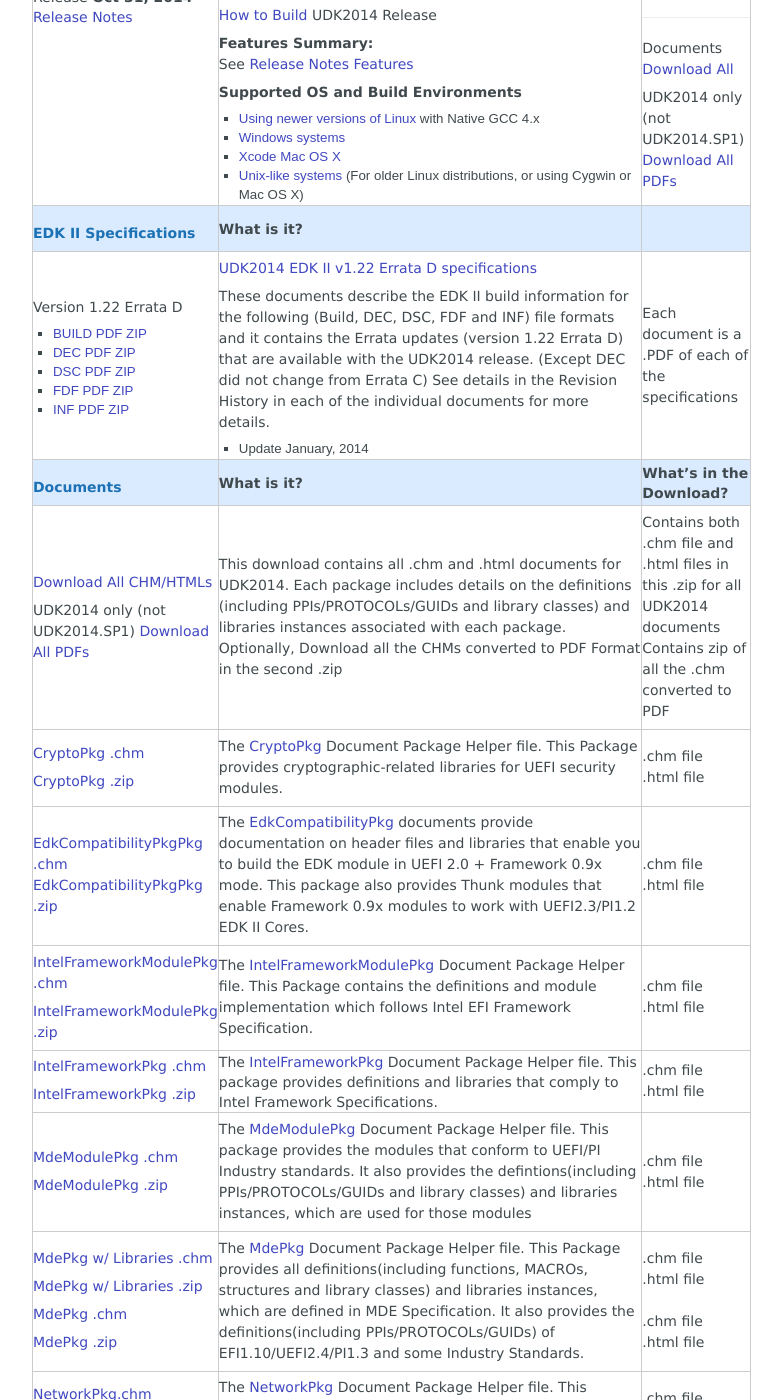
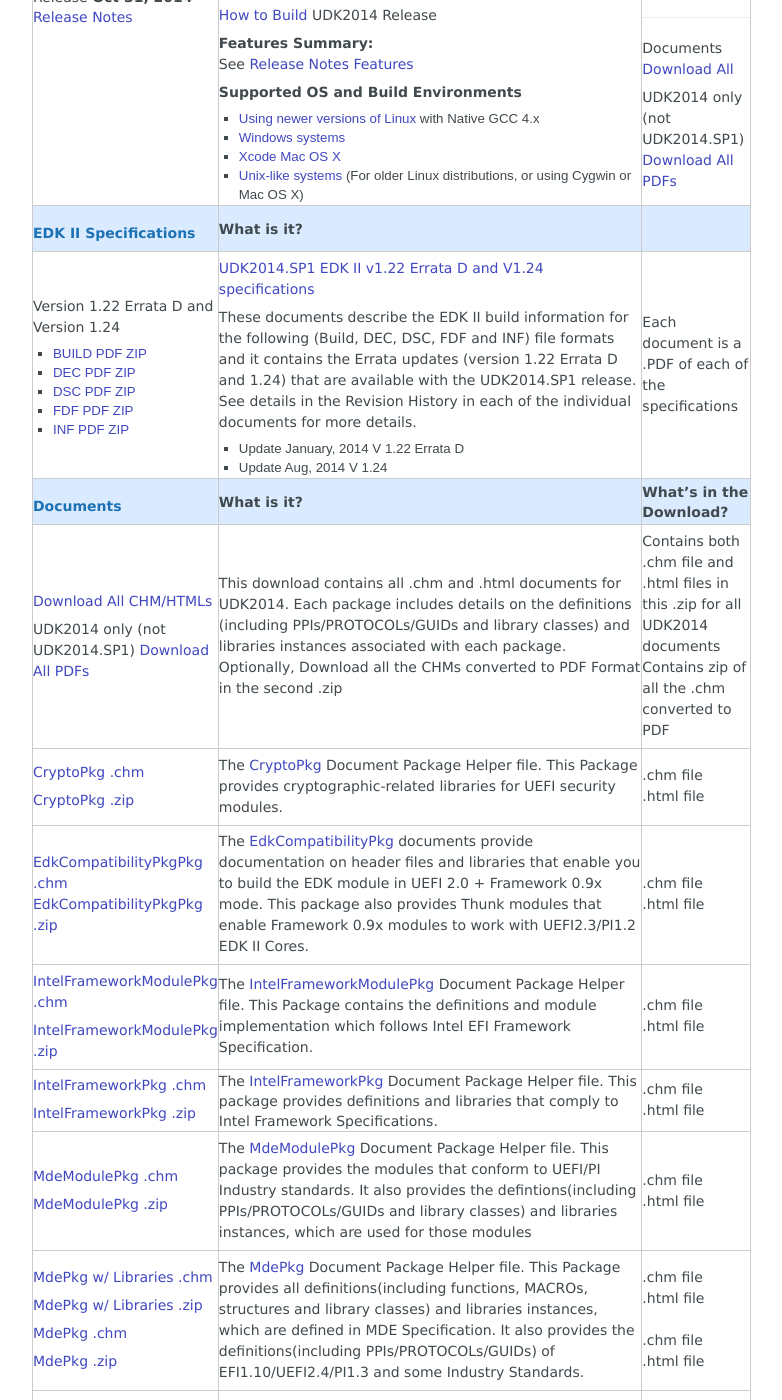
Before and after one commit to tianocore/tianocore.github.io, a Jekyll site: the page built from udk2014/index.md, in a window 1280 px wide and 1400 px high, scrolled down 560 px. Shown: the whole window, without its empty margins (258-1040 px from the left). Built offline with Jekyll 4.4.1, drawn with Linux system fonts in a browser that asks for light colours; nearby versions of some CDN libraries; some of the changed text lies outside the part shown.

Commit message:
Update for Spec for UDK2014.SP1

```diff
--- a/udk2014/index.md
+++ b/udk2014/index.md
@@ -80,20 +80,21 @@ If you have questions please email the [Edk2 Devel Mail list](mailto:edk2-devel@
   </tr>
 
   <tr>
-    <td><p>Version 1.22 Errata D</p>
+    <td><p>Version 1.22 Errata D and Version 1.24 </p>
       <ul>
         <li><a class="externallink" href="{{edk2files}}/Specifications/Build_Spec_v1.22_Errata_D.pdf/download" rel="nofollow" title="{{edk2files}}/Specifications/Build_Spec_v1.22_Errata_D.pdf/download">BUILD PDF</a> <a class="externallink" href="{{edk2files}}/Specifications/Build_Spec_v1.22_Errata_D.zip/download" rel="nofollow" title="{{edk2files}}/Specifications/Build_Spec_v1.22_Errata_D.zip/download">ZIP</a> </li>
-        <li><a class="externallink" href="{{edk2files}}/Specifications/DEC_Spec_v1.22_Errata_C.pdf/download" rel="nofollow" title="{{edk2files}}/Specifications/DEC_Spec_v1.22_Errata_C.pdf/download">DEC PDF</a> <a class="externallink" href="{{edk2files}}/Specifications/DEC_Spec_v1.22_Errata_C.zip/download" rel="nofollow" title="{{edk2files}}/Specifications/DEC_Spec_v1.22_Errata_C.zip/download">ZIP</a></li>
+        <li><a class="externallink" href="{{edk2files}}/Specifications/DEC_Spec_1.24.pdf/download" rel="nofollow" title="{{edk2files}}/Specifications/DEC_Spec_1.24.pdf/download">DEC PDF</a> <a class="externallink" href="{{edk2files}}/Specifications/DEC_Spec_1.24.zip/download" rel="nofollow" title="{{edk2files}}/Specifications/DEC_Spec_1.24.zip/download">ZIP</a></li>
         <li><a class="externallink" href="{{edk2files}}/Specifications/DSC_Spec_v1.22_Errata_D.pdf/download" rel="nofollow" title="{{edk2files}}/Specifications/DSC_Spec_v1.22_Errata_D.pdf/download">DSC PDF</a> <a class="externallink" href="{{edk2files}}/Specifications/DSC_Spec_v1.22_Errata_D.zip/download" rel="nofollow" title="{{edk2files}}/Specifications/DSC_Spec_v1.22_Errata_D.zip/download">ZIP</a></li>
         <li><a class="externallink" href="{{edk2files}}/Specifications/FDF_Spec_v1.22_Errata_D.pdf/download" rel="nofollow" title="{{edk2files}}/Specifications/FDF_Spec_v1.22_Errata_D.pdf/download">FDF PDF</a>  <a class="externallink" href="{{edk2files}}/Specifications/FDF_Spec_v1.22_Errata_D.zip/download" rel="nofollow" title="{{edk2files}}/Specifications/FDF_Spec_v1.22_Errata_D.zip/download">ZIP</a></li>
-        <li><a class="externallink" href="{{edk2files}}/Specifications/INF_Spec_v1.22_Errata_D.pdf/download" rel="nofollow" title="{{edk2files}}/Specifications/INF_Spec_v1.22_Errata_D.pdf/download">INF PDF</a>  <a class="externallink" href="{{edk2files}}/Specifications/INF_Spec_v1.22_Errata_D.zip/download" rel="nofollow" title="{{edk2files}}/Specifications/INF_Spec_v1.22_Errata_D.zip/download">ZIP</a></li>
+        <li><a class="externallink" href="{{edk2files}}/Specifications/INF_Spec_1.24.pdf/download" rel="nofollow" title="{{edk2files}}/Specifications/INF_Spec_1.24.pdf/download">INF PDF</a>  <a class="externallink" href="{{edk2files}}/Specifications/INF_Spec_1.24.zip/download" rel="nofollow" title="{{edk2files}}/Specifications/INF_Spec_1.24.zip/download">ZIP</a></li>
       </ul>
     </td>
     <td>
-      <p><a href="{{wiki}}/EDK_II_Specifications" title="EDK_II_Specifications">UDK2014 EDK II v1.22 Errata D specifications</a></p>
-      <p>These documents describe the EDK II build information for the following (Build, DEC, DSC, FDF and INF) file formats and it contains the Errata updates (version 1.22 Errata D) that are available with the UDK2014 release. (Except DEC did not change from Errata C) See details in the Revision History in each of the individual documents for more details.</p>
+      <p><a href="{{wiki}}/EDK_II_Specifications" title="EDK_II_Specifications">UDK2014.SP1 EDK II v1.22 Errata D and V1.24 specifications</a></p>
+      <p>These documents describe the EDK II build information for the following (Build, DEC, DSC, FDF and INF) file formats and it contains the Errata updates (version 1.22 Errata D and 1.24) that are available with the UDK2014.SP1 release.  See details in the Revision History in each of the individual documents for more details.</p>
       <ul>
-        <li>Update January, 2014 </li>
+        <li>Update January, 2014 V 1.22 Errata D </li>
+        <li>Update Aug, 2014 V 1.24 </li>
       </ul>
     </td>
     <td><p>Each document is a .PDF of each of the specifications</p></td>
```
Also changed, not shown: other parts of udk2014/index.md (+1 -1 lines).
